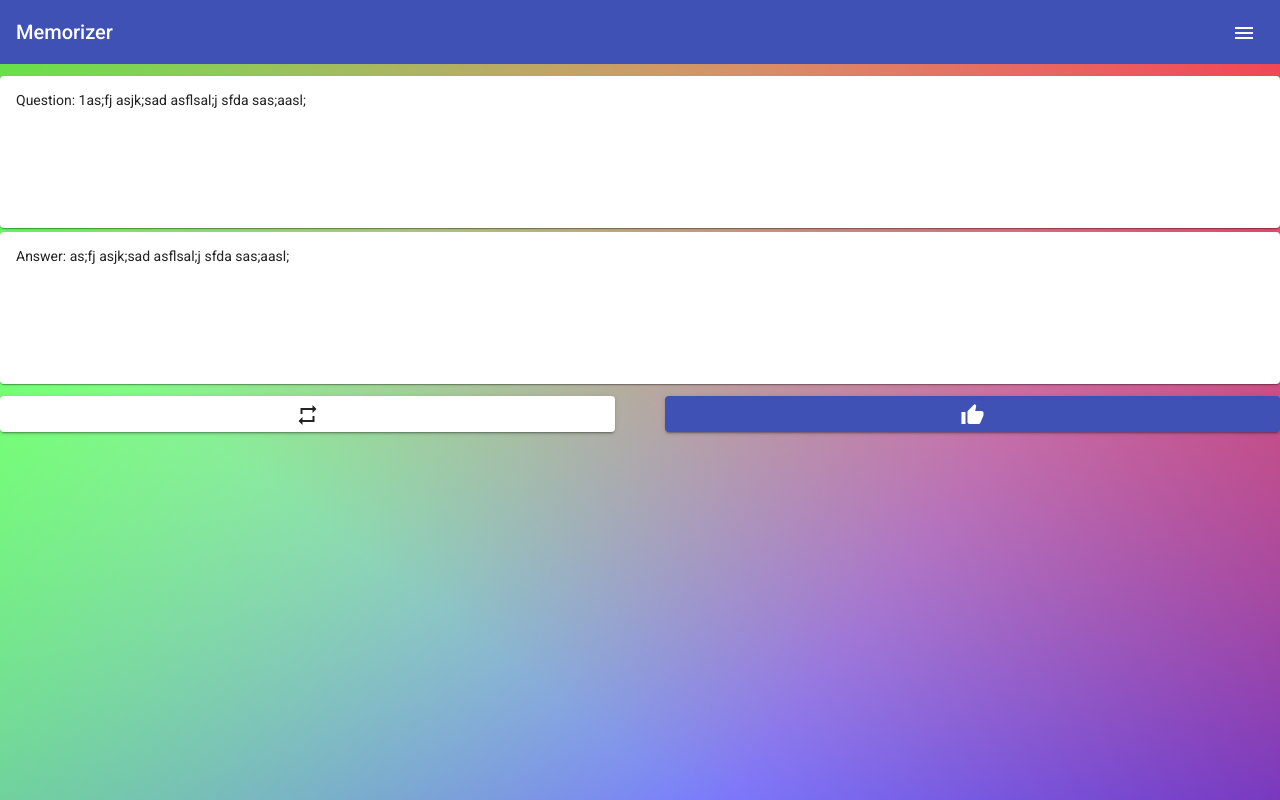
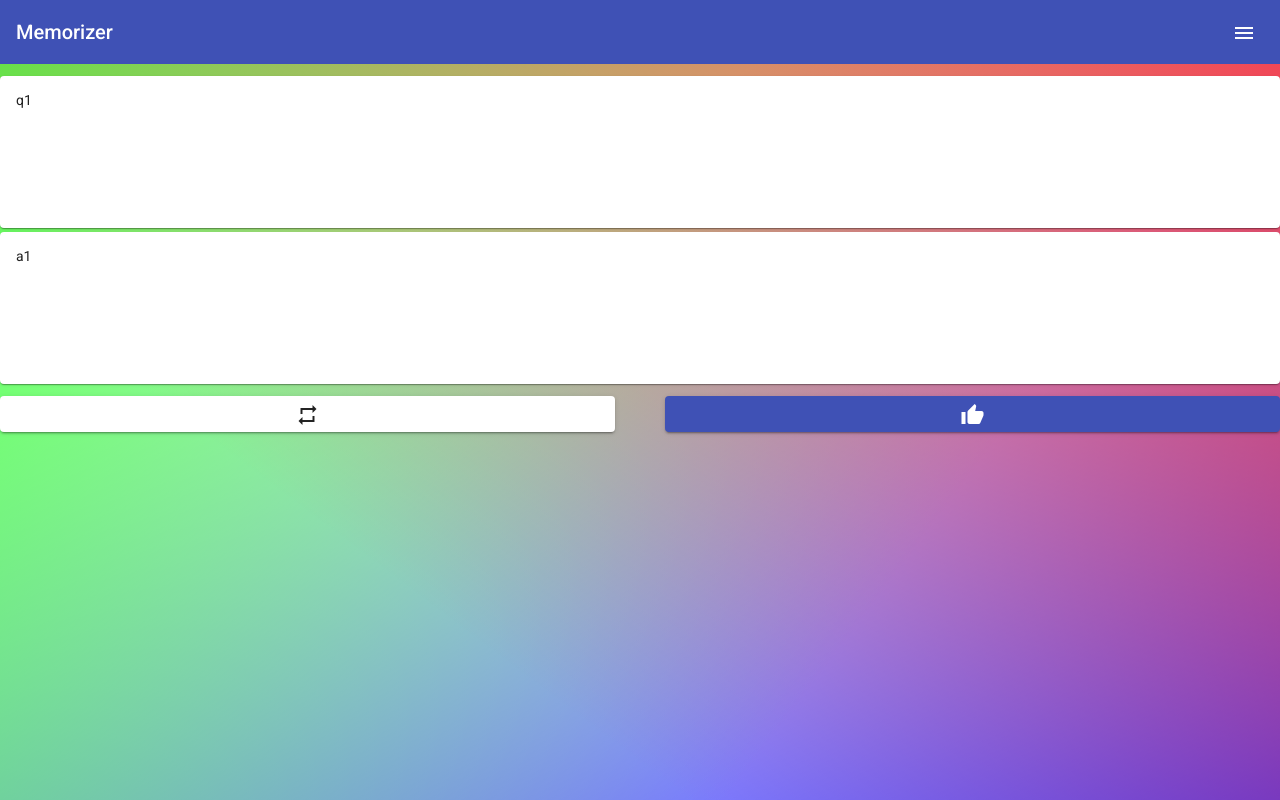
Before and after one commit to gr8Mu1/memorizer, an Angular app: page / in a window 1280 px wide. Built offline with nearby package versions, Linux system fonts and the light colour scheme.

Commit message:
Add initial data to display

```diff
--- a/src/app/app.component.html
+++ b/src/app/app.component.html
@@ -9,10 +9,10 @@
   <section>
     <div class="question-answer">
       <mat-card>
-        <mat-card-content>Question: 1as;fj asjk;sad asflsal;j sfda sas;aasl;</mat-card-content>
+        <mat-card-content>{{records[1].question}}</mat-card-content>
       </mat-card>
       <mat-card>
-        <mat-card-content>Answer: as;fj asjk;sad asflsal;j sfda sas;aasl;</mat-card-content>
+        <mat-card-content>{{records[1].answer}}</mat-card-content>
       </mat-card>
     </div>
   </section>
--- a/src/app/app.component.ts
+++ b/src/app/app.component.ts
@@ -1,4 +1,5 @@
 import { Component } from '@angular/core';
+import {questionsAndAnswers} from "../assets/data/input-data";
 
 @Component({
   selector: 'app-root',
@@ -7,4 +8,5 @@ import { Component } from '@angular/core';
 })
 export class AppComponent {
   title = 'memorizer';
+  records = questionsAndAnswers;
 }
--- /dev/null
+++ b/src/assets/data/input-data.ts
@@ -0,0 +1,15 @@
+import {QuestionAnswerRecord} from "../models/question-answer-record";
+
+export {questionsAndAnswers}
+
+function initQuestionsAndAnswers(len: number): QuestionAnswerRecord[] {
+  let r: QuestionAnswerRecord[] = [];
+  for (let i = 0; i < len; i++) {
+    r.push(new QuestionAnswerRecord(`q${i}`, `a${i}`));
+  }
+  return r;
+}
+
+
+
+let questionsAndAnswers: QuestionAnswerRecord[] = initQuestionsAndAnswers(18);
```
